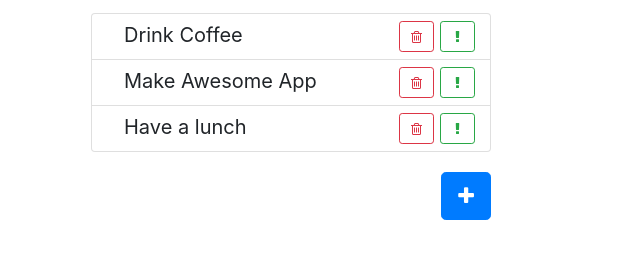
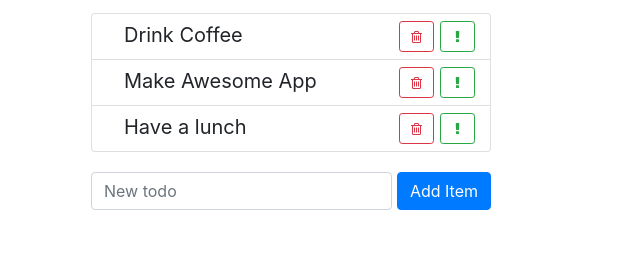
Before and after one commit to killovat07/reactTodo, a React app: page / in a window 1280 px wide. Shown: the part 145-404 px from the top of the page, without its empty margins (349-989 px from the left). Built offline with nearby package versions, Linux system fonts and the light colour scheme.

Commit message:
add form

```diff
--- a/src/components/item-list-add/item-list-add.css
+++ b/src/components/item-list-add/item-list-add.css
@@ -1,3 +1,6 @@
-.btn-primary{
+.item-add-form{
     margin-top: 20px;
 }
+.item-add-form input{
+    margin-right: 5px;
+}
--- a/src/components/item-list-add/item-list-add.js
+++ b/src/components/item-list-add/item-list-add.js
@@ -4,15 +4,38 @@ import './item-list-add.css';
 
 export default class ItemListAdd extends Component {
 
+  state = {
+    label: ''
+  };
+
+  onLabelChange = (e) => {
+    this.setState({
+      label: e.target.value.toUpperCase()
+    });
+  };
+
+  onSubmit = (e) => {
+    e.preventDefault();
+    this.props.onAddItem(this.state.label);
+    this.setState({
+      label: ''
+    });
+  };
+
   render() {
-    const { onAddItem } = this.props;
 
     return (
+      <form className="item-add-form d-flex" onSubmit={ this.onSubmit }>
+        <input type="text"
+         className="form-control"
+         onChange={this.onLabelChange}
+         placeholder="New todo"
+         value={ this.state.label } />
         <button type="button"
-                className="btn btn-primary btn-lg float-right"
-                onClick={ () => onAddItem('Hello world') }>
-          <i className="fa fa-plus" />
+                className="btn btn-primary btn-md float-right">
+        Add Item
         </button>
+      </form>
     );
   };
 }
```
